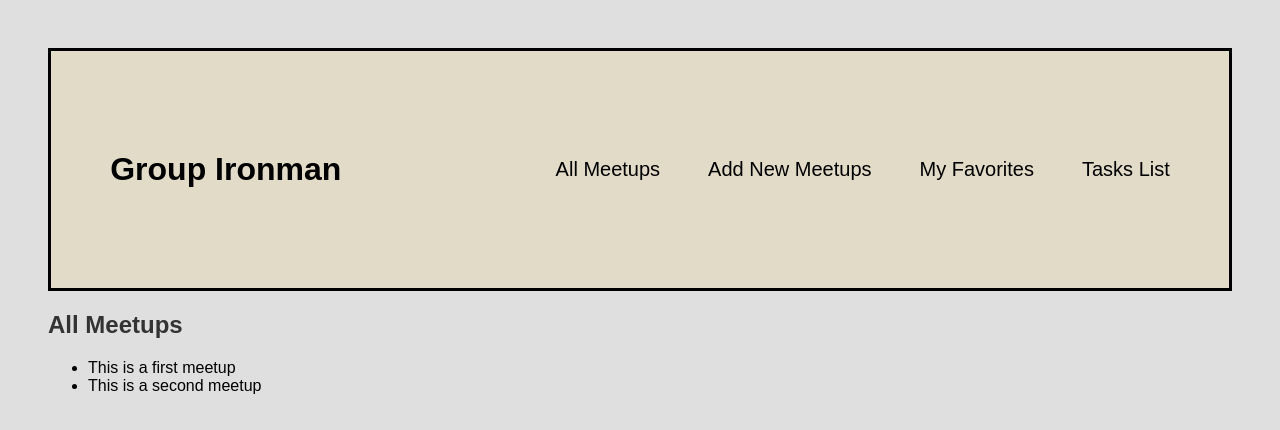
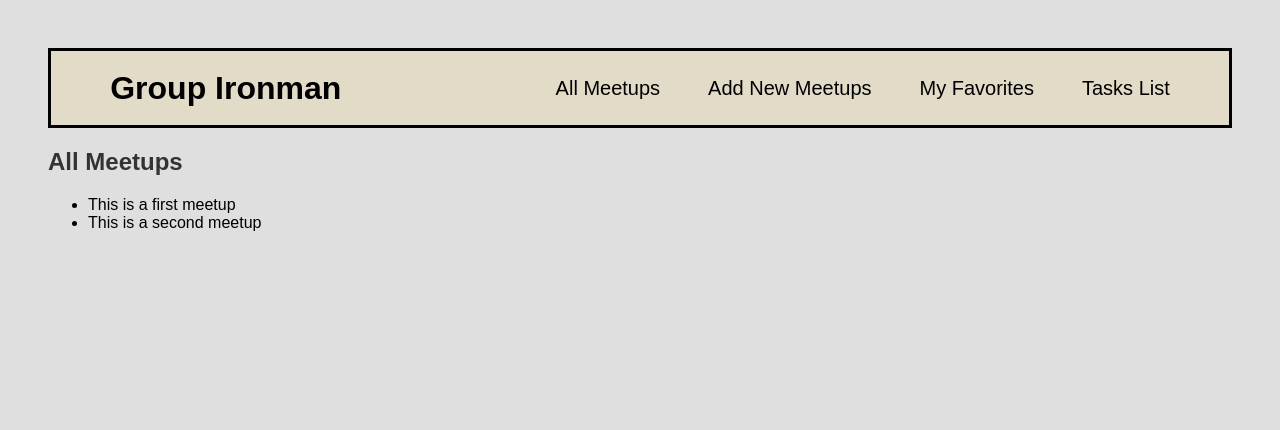
Before and after one commit to blaster73/GroupIronmanHelper, a React (Create React App) app: page / in a window 1280 px wide. Shown: the top 430 px of the page. Built offline with nearby package versions, Linux system fonts and the light colour scheme.

Commit message:
adjusted border percent

```diff
--- a/src/components/layout/MainNavigation.module.css
+++ b/src/components/layout/MainNavigation.module.css
@@ -5,8 +5,10 @@
     align-items: center;
     justify-content: space-between;
     background-color: #e2dbc8;
+    /*background:url(https://i.ytimg.com/vi/LOYzfmtgb0g/maxresdefault.jpg) no-repeat center center fixed;
+    background-size: cover;*/
     border-style: solid;
-    padding: 10% 5%;
+    padding: 0 5%;
   }
 
   .logo {
```
